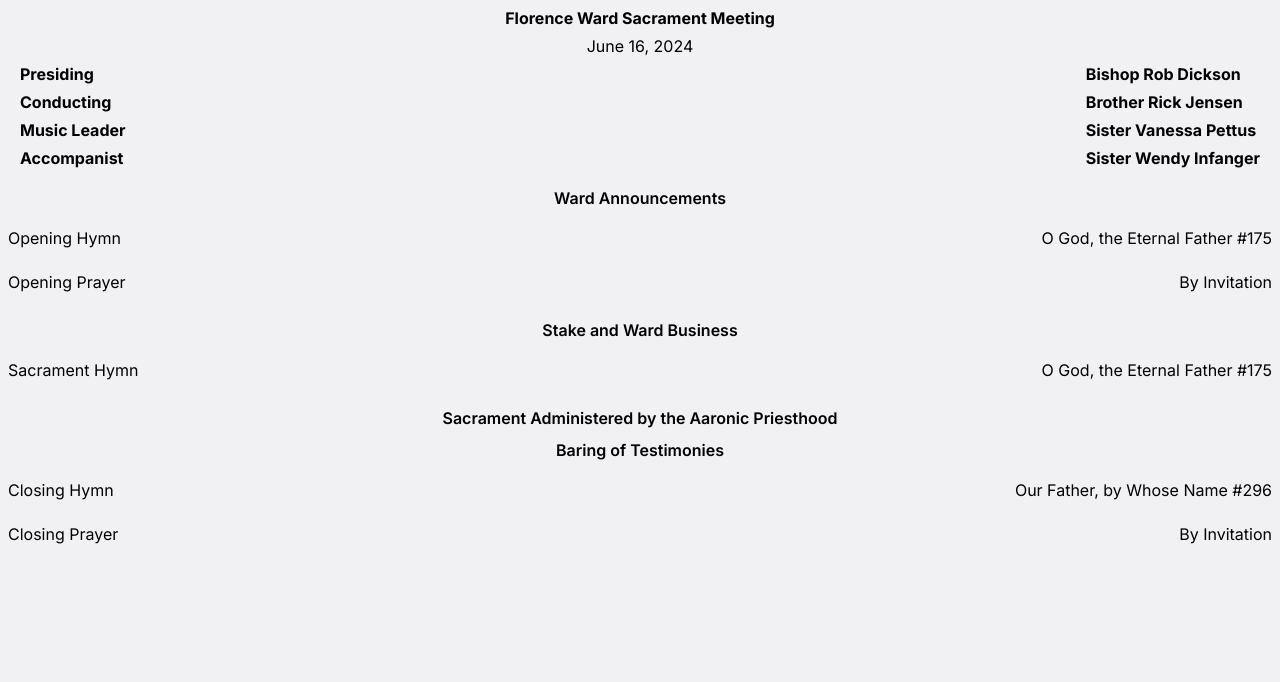
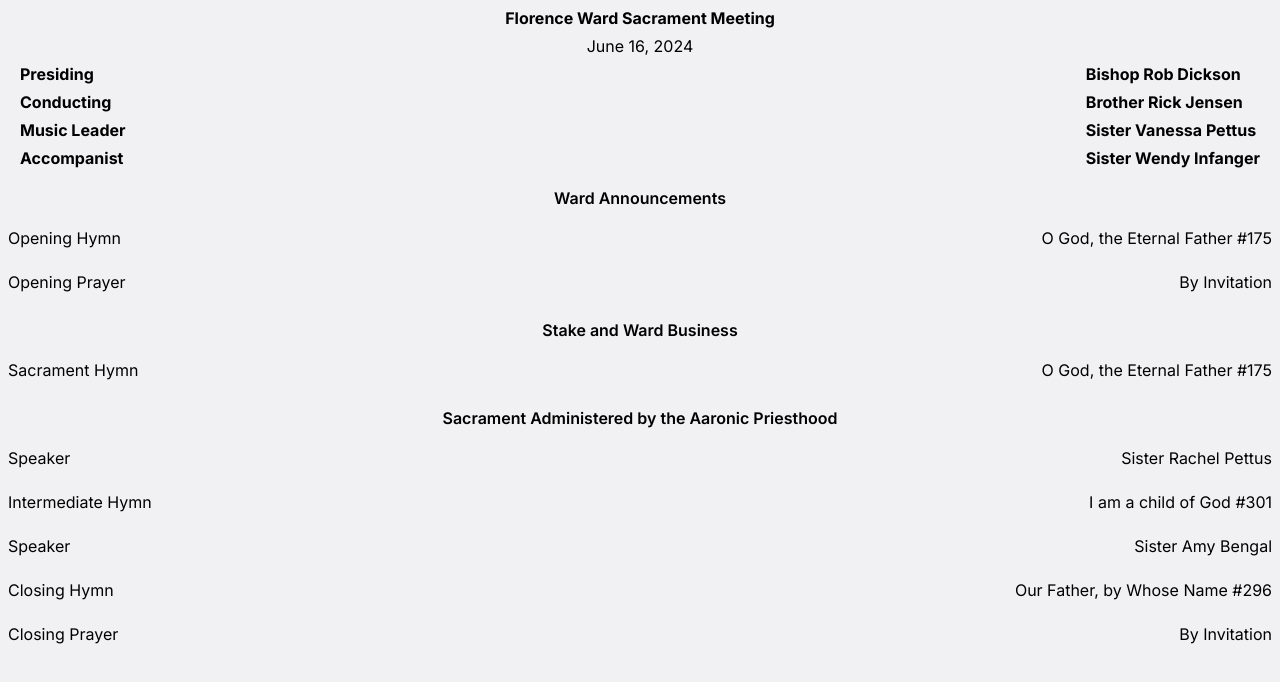
Before and after one commit to adamhinckley/meeting-agenda, a Next.js app: page / in a window 1280 px wide. Shown: the top 682 px of the page. Built offline with nearby package versions, Linux system fonts and the light colour scheme.

Commit message:
Update settings.ts

```diff
--- a/app/settings.ts
+++ b/app/settings.ts
@@ -1,4 +1,4 @@
-const isTestimonyMeeting = true;
+const isTestimonyMeeting = false;
 
 const date = "June 16, 2024";
 const presiding = "Bishop Rob Dickson";
```
